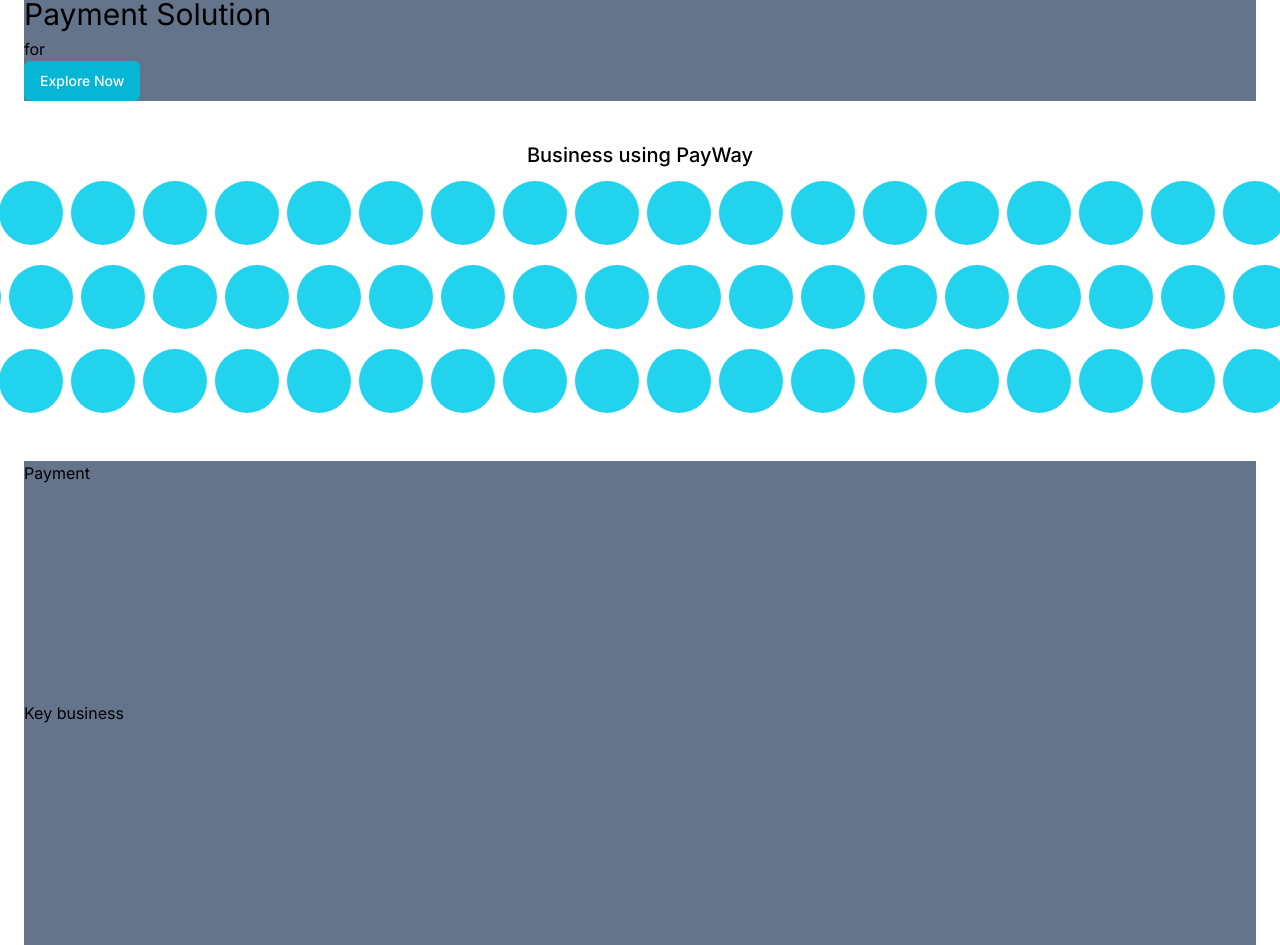
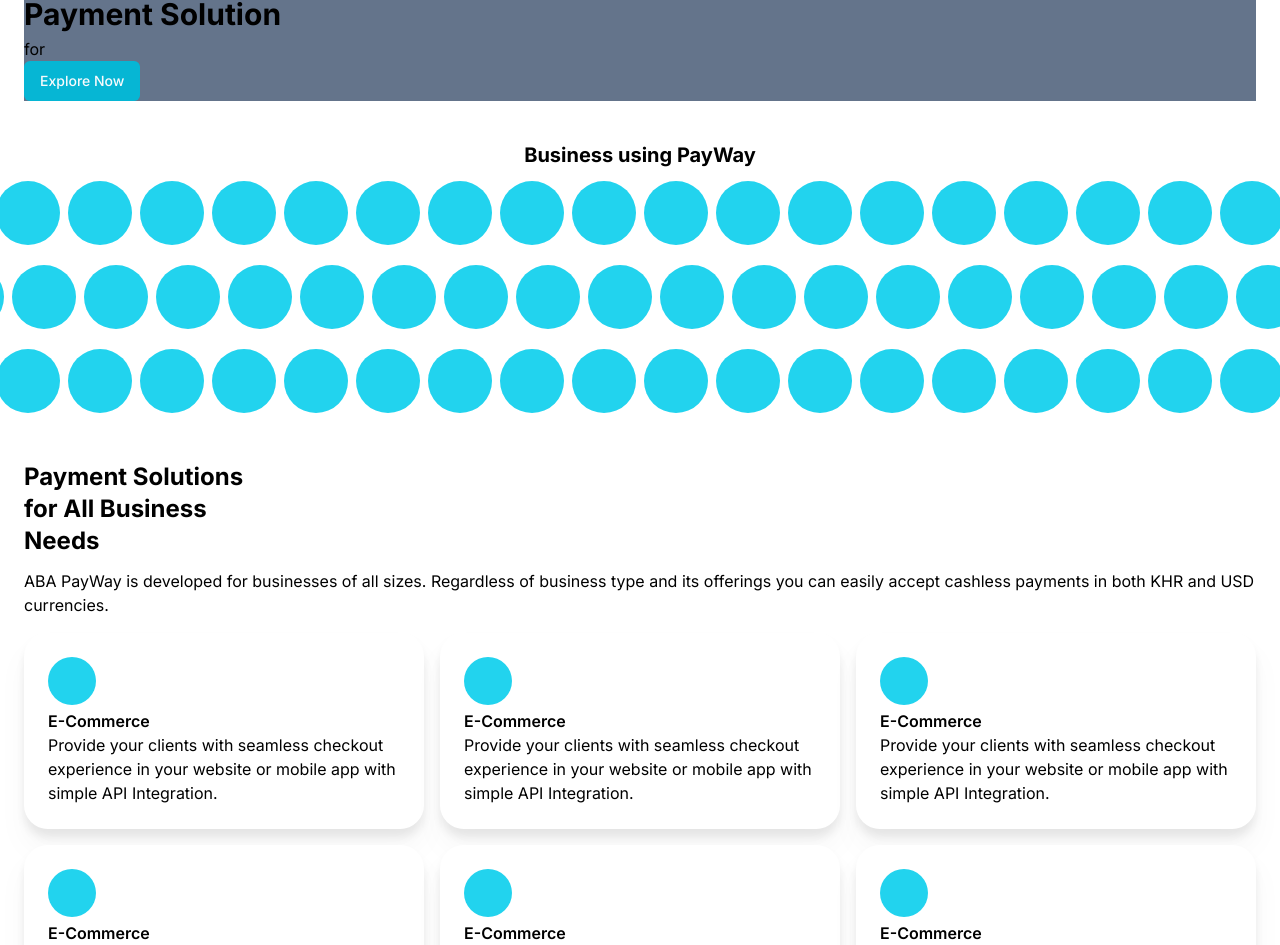
Before and after one commit to RelexSun/ABA-cloning, a Next.js app: page / in a window 1280 px wide. Shown: the part 951-1896 px from the top of the page. Built offline with nearby package versions, Linux system fonts and the light colour scheme.

Commit message:
card component

```diff
--- /dev/null
+++ b/src/components/card-container.tsx
@@ -0,0 +1,19 @@
+import CardComponent from "@/components/ui/card";
+
+const CardContainer = () => {
+  const ecommerce =
+    "Provide your clients with seamless checkout experience in your website or mobile app with simple API Integration.";
+  return (
+    <div className="grid sm:grid-cols-2 gap-4 lg:grid-cols-3">
+      <CardComponent title="E-Commerce" description={ecommerce} />
+      <CardComponent title="E-Commerce" description={ecommerce} />
+      <CardComponent title="E-Commerce" description={ecommerce} />
+      <CardComponent title="E-Commerce" description={ecommerce} />
+      <CardComponent title="E-Commerce" description={ecommerce} />
+      <CardComponent title="E-Commerce" description={ecommerce} />
+      <CardComponent title="E-Commerce" description={ecommerce} />
+    </div>
+  );
+};
+
+export default CardContainer;
--- a/src/components/navbar.tsx
+++ b/src/components/navbar.tsx
@@ -2,7 +2,7 @@ import { Button } from "@/components/ui/button";
 
 export const Navbar = () => {
   return (
-    <div className="w-screen 3xl:w-[1320px] fixed top-0 backdrop-blur-sm shadow-lg">
+    <div className="w-screen 3xl:w-[1320px] fixed top-0 backdrop-blur-sm shadow-lg z-10">
       <div className="flex items-center justify-between py-1 mx-4">
         Navbar
         {/* <ul className="flex gap-7 ">
--- a/src/components/sections/business-trusting.tsx
+++ b/src/components/sections/business-trusting.tsx
@@ -3,7 +3,7 @@ import Marquees from "@/components/ui/marquees";
 const BusinessSection = () => {
   return (
     <div className="flex flex-col items-center my-10">
-      <h1 className="text-xl font-medium mb-3">Business using PayWay</h1>
+      <h1 className="text-xl font-bold mb-3">Business using PayWay</h1>
       <div className="w-screen h-60 flex flex-col gap-5">
         <Marquees />
         <Marquees direction="right" />
--- a/src/components/sections/payment.tsx
+++ b/src/components/sections/payment.tsx
@@ -1,9 +1,21 @@
-import React from "react";
+import CardContainer from "@/components/card-container";
 
 const PaymentSection = () => {
   return (
-    <div className="bg-slate-500 w-full h-60">
-      <h1>Payment</h1>
+    <div>
+      <div className="w-60">
+        <h1 className="text-2xl font-bold mb-3">
+          Payment Solutions for All Business Needs
+        </h1>
+      </div>
+      <p>
+        ABA PayWay is developed for businesses of all sizes. Regardless of
+        business type and its offerings you can easily accept cashless payments
+        in both KHR and USD currencies.
+      </p>
+      <div className="mt-4">
+        <CardContainer />
+      </div>
     </div>
   );
 };
--- a/src/components/sections/solution.tsx
+++ b/src/components/sections/solution.tsx
@@ -5,7 +5,7 @@ const SolutionSection = () => {
     <div className="bg-slate-500 w-full flex flex-col items-center">
       <div className="bg-red-500 w-full h-[855px] border"></div>
       <div className="w-full">
-        <h1 className="text-[30px]">Payment Solution</h1>
+        <h1 className="text-[30px] font-bold">Payment Solution</h1>
         <div>
           <span>for</span>
           <span></span>
--- /dev/null
+++ b/src/components/ui/card.tsx
@@ -0,0 +1,23 @@
+import React from "react";
+
+interface CardProps {
+  title: string;
+  description: string;
+}
+
+const CardComponent = ({ title, description }: CardProps) => {
+  return (
+    <div className="bg-white rounded-3xl p-[24px] drop-shadow-xl">
+      <div className="">
+        <div className="bg-cyan-400 w-12 h-12 rounded-full"></div>
+        <div className=""></div>
+      </div>
+      <div>
+        <h1 className="font-semibold mt-1">{title}</h1>
+        <p>{description}</p>
+      </div>
+    </div>
+  );
+};
+
+export default CardComponent;
--- a/src/components/ui/marquees.tsx
+++ b/src/components/ui/marquees.tsx
@@ -28,7 +28,6 @@ const Marquees = ({ direction }: MarqueeProps) => {
         <div className="bg-cyan-400 w-16 h-16 rounded-full mx-1"></div>
         <div className="bg-cyan-400 w-16 h-16 rounded-full mx-1"></div>
         <div className="bg-cyan-400 w-16 h-16 rounded-full mx-1"></div>
-        <div className="bg-cyan-400 w-16 h-16 rounded-full mx-1"></div>
       </Marquee>
     </>
   );
```
